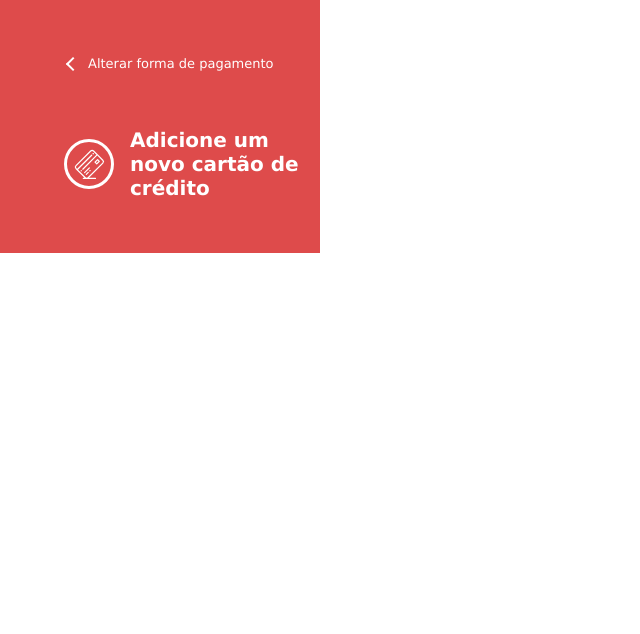
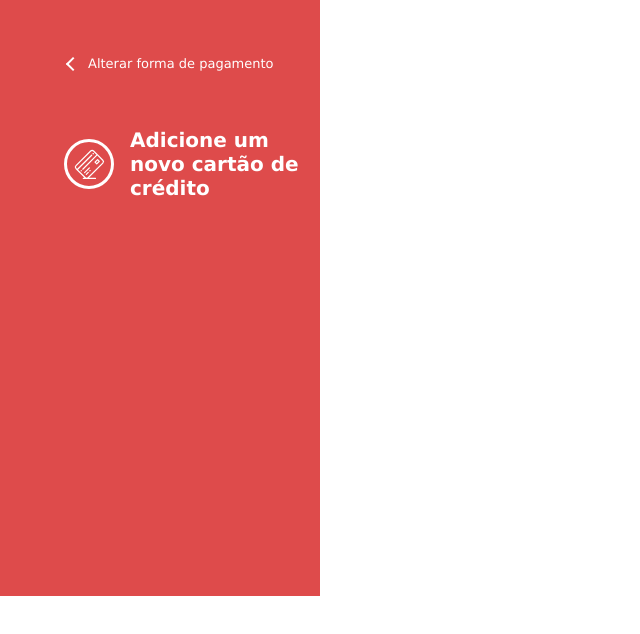
Before and after one commit to devlucasmarques/bexs-front-end-exam, a Next.js app in the folder client/: page / in a window 1280 px wide. Shown: the top 634 px of the page, without its empty margins (0-640 px from the left). Built offline with nearby package versions, Linux system fonts and the light colour scheme.

Commit message:
ajusts page home

```diff
--- a/client/src/components/stageBar/styles.tsx
+++ b/client/src/components/stageBar/styles.tsx
@@ -36,6 +36,7 @@ const Header = styled.header`
   background-color: ${theme.colors.red.normal};
   padding: 0 ${paddingRight}px 0 ${paddingLeft}px;
   width: calc(352px - ${paddingRight}px * 2);
+  height: 100%;
 
   @media (${down.tablet}) {
     width: 100%;
--- a/client/src/pages/index.tsx
+++ b/client/src/pages/index.tsx
@@ -1,6 +1,7 @@
 import Head from 'next/head';
 import StageBar from '../components/stageBar';
 import React from 'react';
+import { StagePage } from '../styles/home';
 
 const Home: React.FC = () => {
   return (
@@ -10,7 +11,10 @@ const Home: React.FC = () => {
       </Head>
 
       <main>
-        <StageBar stageNumber={2} />
+        <StagePage>
+          <StageBar stageNumber={2} />
+          <div>Forms</div>
+        </StagePage>
       </main>
     </div>
   );
--- /dev/null
+++ b/client/src/styles/home.ts
@@ -0,0 +1,14 @@
+import styled from "styled-components";
+import { down } from "./medias";
+
+const StagePage = styled.div`
+  display: flex;
+  height: 596px;
+
+  @media (${down.tablet}) {
+    display: block;
+    height: auto;
+  }
+`;
+
+export { StagePage };
```
